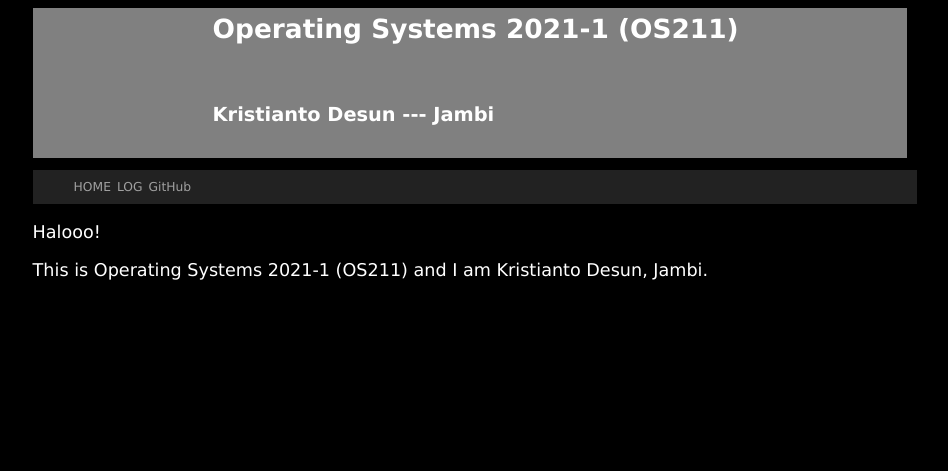
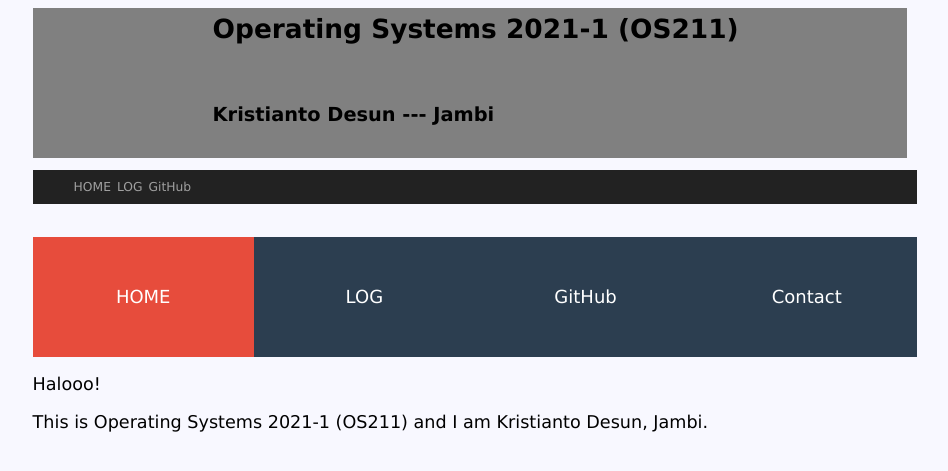
Before and after one commit to KristiantoD/os211, a Jekyll site: the page built from index.md, in a window 1280 px wide. Shown: the top 471 px of the page, without its empty margins (165-1113 px from the left). Built offline with Jekyll 4.4.1, drawn with Linux system fonts in a browser that asks for light colours.

Commit message:
test css

```diff
--- a/_includes/navbar.html
+++ b/_includes/navbar.html
@@ -21,3 +21,11 @@
     <li class='listitem'><a href='{{ site.urlgithub }}'>GitHub</a></li>
   </ul>
 </nav>
+<br>
+<ul class="menu">
+  <li><a href='{{ site.baseurl }}/'>HOME</a></li>
+  <li><a href='{{ site.baseurl }}/TXT/mylog.txt'>LOG</a></li>
+  <li><a href='{{ site.urlgithub }}'>GitHub</a></li>
+  <li><a href="#">Contact</a></li>
+  <li class="slider"></li>
+</ul>
--- a/assets/css/style.css
+++ b/assets/css/style.css
@@ -14,8 +14,8 @@
 }
 
 .plainclass1 {
-  color:            white;
-  background-color: black;
+  color:            black;
+  background-color: #F8F8FF;
 }
 
 .container {
@@ -142,6 +142,91 @@ pre {
   border-radius: 2px;
 }
 
+.menu {
+  list-style: none;
+  margin: 0;
+  padding: 0;
+  width: 100%;
+  height: 120px;
+  margin: auto;
+  position: relative;
+  background-color: #2c3e50;
+  z-index: 7;
+
+  li {
+    float: left;
+    width: 25%;
+    height: 100%;
+    margin: 0;
+    padding: 0;
+  }
+
+  a {
+    display: flex;
+    width: 100%;
+    height: 100%;
+    justify-content: center;
+    align-items: center;
+    color: #fff;
+    text-decoration: none;
+    position: relative;
+    font-size: 18px;
+    z-index: 9;
+  }
+}
+
+a.active {
+  background-color: #e74c3c;
+  pointer-events: none;
+}
+
+li.slider {
+  width: 25%;
+  height: 100%;
+  position: absolute;
+  left: 0;
+  top: 0;
+  background-color: #e74c3c;
+  z-index: 8;
+  transition: left .4s, background-color .4s;
+}
+
+.menu li:nth-child(1):hover,
+.menu li:nth-child(1):focus,
+.menu li:nth-child(1):active {
+  & ~ .slider {
+    left: 0;
+    background-color: #3498db;
+  }
+}
+
+
+.menu li:nth-child(2):hover,
+.menu li:nth-child(2):focus,
+.menu li:nth-child(2):active {
+  & ~ .slider {
+    left: 25%;
+    background-color: #9b59b6;
+  }
+}
+
+.menu li:nth-child(3):hover,
+.menu li:nth-child(3):focus,
+.menu li:nth-child(3):active {
+  & ~ .slider {
+    left: 50%;
+    background-color: #e67e22;
+  }
+}
+
+.menu li:nth-child(4):hover,
+.menu li:nth-child(4):focus,
+.menu li:nth-child(4):active {
+  & ~ .slider {
+    left: 75%;
+    background-color: #16a085;
+  }
+}
 /*
   ZCZC
   border: 1px solid rgba(255, 255, 255, 0.15);
```
